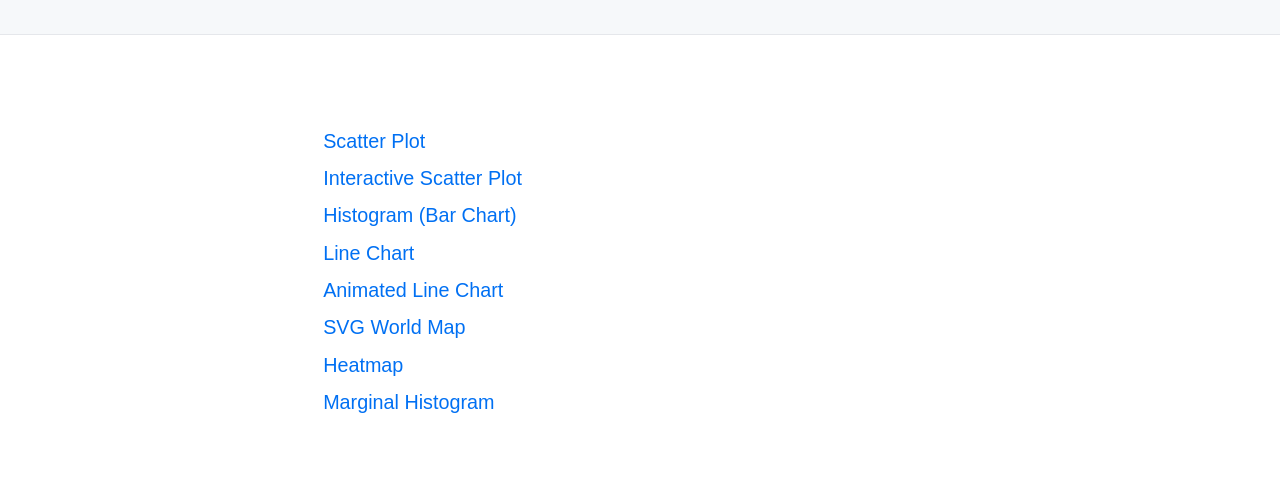
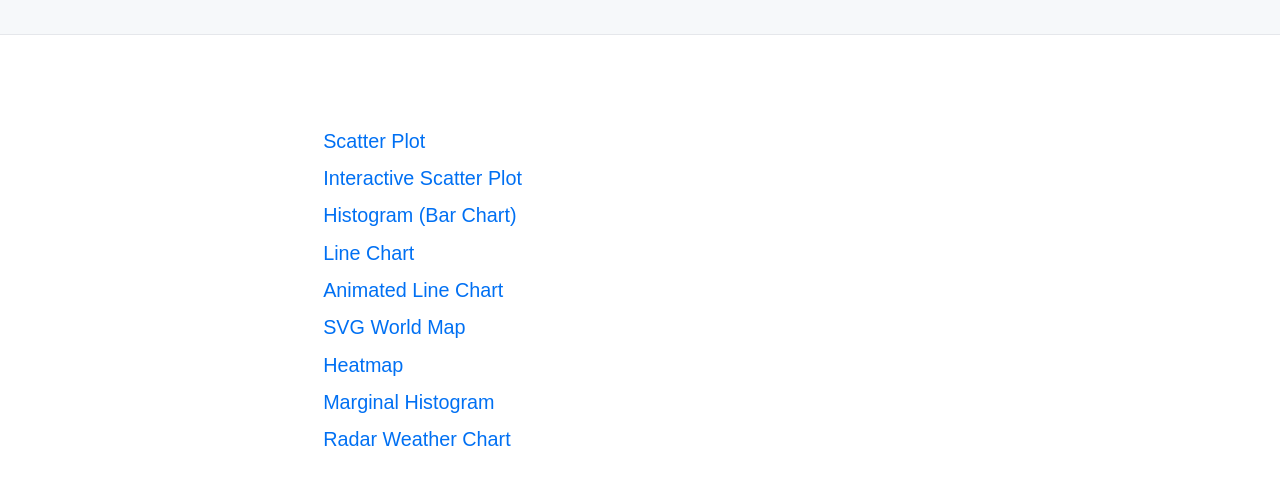
Before and after one commit to chrisvaillancourt/d3-examples, a website with bundled scripts: page src/index.html in a window 1280 px wide. Shown: the part 86-570 px from the top of the page. Built offline with nearby package versions, Linux system fonts and the light colour scheme; a web font is replaced by a local one.

Commit message:
added radar weather chart to home page nav

```diff
--- a/src/index.html
+++ b/src/index.html
@@ -28,7 +28,7 @@
         <li><a href="./svg-world-map/">SVG World Map</a></li>
         <li><a href="./heatmap/">Heatmap</a></li>
         <li><a href="./marginal-histogram/">Marginal Histogram</a></li>
-        <!-- <li><a href="./radar-weather-chart/">Radar Weather Chart</a></li> -->
+        <li><a href="./radar-weather-chart/">Radar Weather Chart</a></li>
       </ul>
     </nav>
   </body>
```
